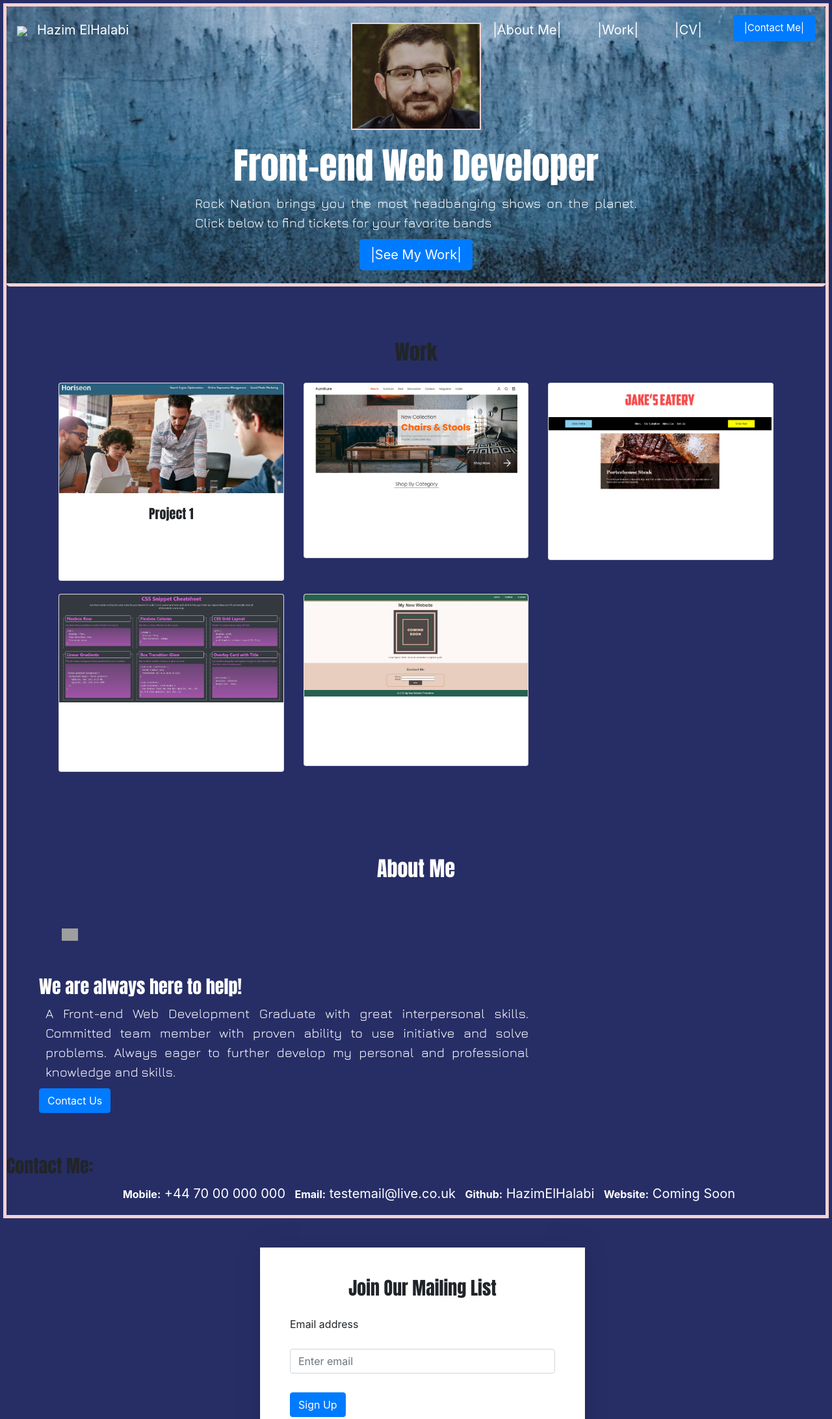
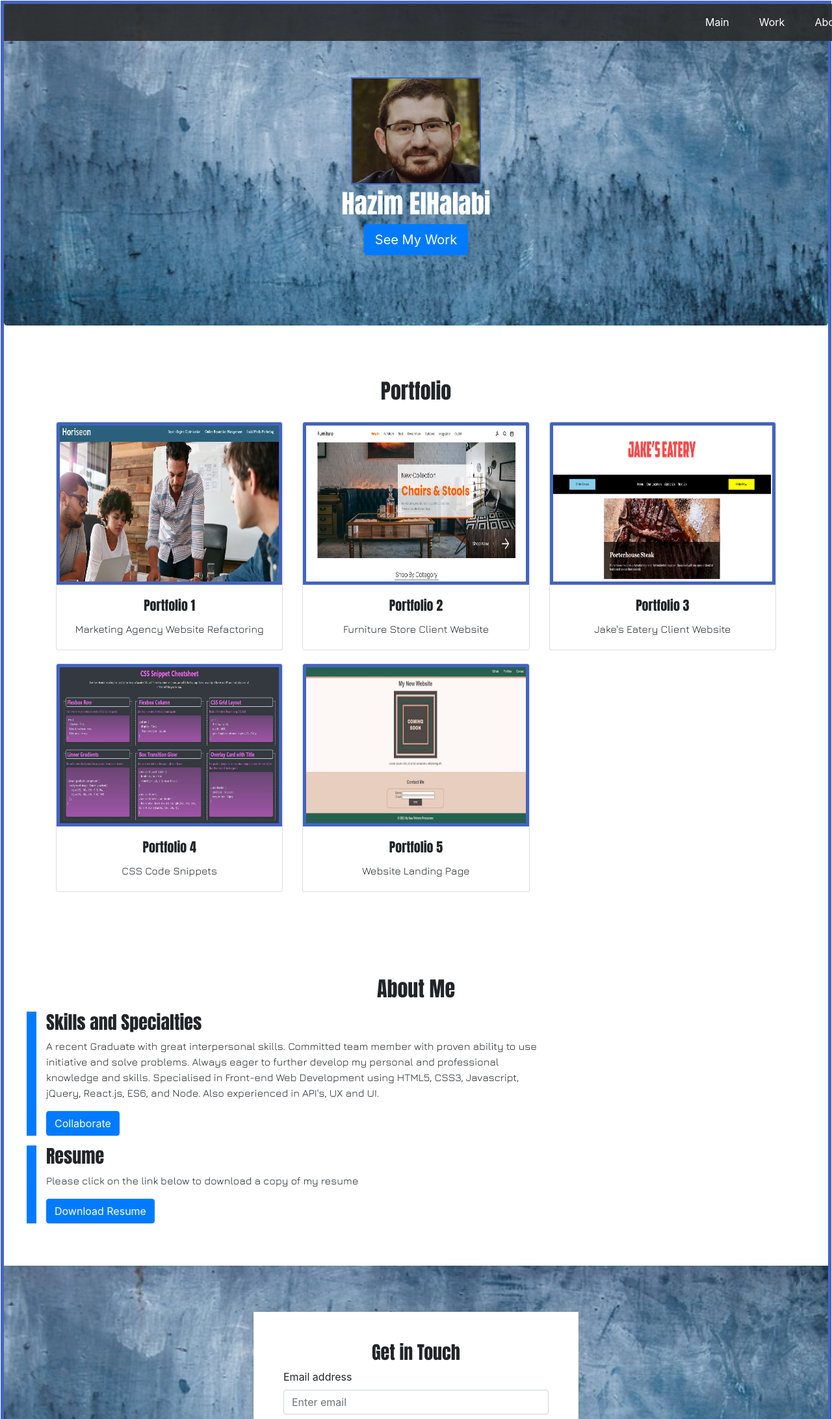
Before and after one commit to HazimElHalabi/Bootstrap-Portfolio, a plain HTML site: page index.html in a window 1280 px wide. Shown: the top 2184 px of the page at 65% size. Drawn offline with nearby package versions, Linux system fonts and the light colour scheme; grey boxes are pictures that could not be loaded.

Commit message:
HTML and CSS code refactor

```diff
--- a/CSS/style.css
+++ b/CSS/style.css
@@ -1,9 +1,18 @@
 /* Text */
+body {
+  border: 5px solid var(--border);
+  margin: 1px;
+}
+
+
 h1, h2, h3 , h4, h5, h6 {
   font-family: 'Anton', sans-serif;
 }
 p {
   font-family: 'Jura', sans-serif;
+}
+:root {
+  --border: rgb(67, 100, 191);
 }
 
 /* Navigation bar */
@@ -11,7 +20,7 @@ p {
 /* General */
 .customNav {
   position: fixed;
-  width: 100%;
+  width: 1506px;
   background: url("../images/transparency.png");
   background-color: transparent !important;
   background-size: cover;
@@ -21,14 +30,9 @@ p {
   margin-left: auto;
   margin-right: 0 !important;
 }
-.navbar-brand img {
-  padding-right: 15px;
-  width: 65px;
-}
 .nav-item {
   margin: 0px 15px;
 }
-
 /* Navigation links */
 .customNav a {
   color: white !important;
@@ -39,20 +43,26 @@ p {
 
 /* Jumbotron  */
 .jumbotron {
-  background-image: url(../images/rockOn_dark.jpg);
+  background-image: url(../images/Hero\ Tag.jpg);
   background-size: cover;
   background-repeat: no-repeat;
-  height: calc(100vh - 25px);
+  height: calc(65vh - 25px);
   display: flex;
   align-items: center;
   justify-content: center;
 }
+#bio-image {
+  width: 200px;
+  height: auto;
+  margin: 5px;
+  border: 2px solid var(--border);
+}
 
 /* Jumbotron copy */
-.jumboCopy {
+.hero-banner {
   width: 70%;
-  min-width: 500px;
-  max-width: 700px;
+  min-width: 350px;
+  max-width: 500px;
   color: white;
   text-align: center;
 }
@@ -82,6 +92,11 @@ p {
 .imageContainer {
   padding: 50px;
 }
+.card-img-top {
+  width: auto;
+  height: 250px;
+  border: 5px solid var(--border);
+}
 .valueProp {
   margin-top: 15px;
   margin-bottom: 15px;
@@ -89,20 +104,20 @@ p {
 
 /* Footer */
 .emailContain {
-  background: url(../images/emailBG.jpg);
+  background: url(../images/Hero\ Tag.jpg);
   background-size: cover;
   display: flex;
   align-items: center;
   flex-direction: column;
   align-items: center;
   justify-content: center;
-  height: 500px;
+  height: 400px;
 }
 
 /* Footer form */
 form {
   width: 500px;
-  margin: 35px auto;
+  margin: 35px;
   padding: 45px;
   border: 1px solid #F2F2F2;
   -webkit-box-shadow: 0 1px 4px rgba(0, 0, 0, 0.3), 0 0 40px rgba(0, 0, 0, 0.1) inset;
@@ -112,136 +127,9 @@ form {
 }
 
 /* STYLES FOR TEMPLATE PLEASE DO NOT TOUCH*/
-.dropdown-menu {
-  left: -97px;
-}
-footer {
-  position: absolute;
-  width: 100%;
-  height: 60px;
-  line-height: 60px;
-  background-color: #f5f5f5;
-  margin-top: 50px;
-}
 .cardContainer {
   margin-top: 20px;
 }
 .card {
   margin: 0 auto;
 }
-body {
-  background-color: #272e66;
-  border: 5px solid var(--border);
-  margin: 5px;
-}
-:root {
-  --border: rgb(245, 210, 210);
-}
-header {
-  color: white;
-  text-align: center;
-  padding: 5px;
-  font-family: 'Trebuchet MS', 'Lucida Sans Unicode', 'Lucida Grande', 'Lucida Sans', Arial, sans-serif;
-  border-bottom: 5px solid var(--border);
-}
-#bio-image {
-  width: 200px;
-  height: auto;
-  margin: 5px;
-  border: 2px solid var(--border);
-}
-.hero-banner {
-  background-image: url(../images/Hero\ Tag.jpg);
-  height: auto;
-  background-position: center;
-  background-repeat: no-repeat;
-  background-size: cover;
-  padding: 20px;
-  text-align: center;
-  color: white;
-  border-bottom: 5px solid var(--border);
-}
-p {
-  color: white;
-  text-align: justify;
-  margin: 10px;
-}
-#work {
-  margin: 10px auto;
-  display: grid;
-  grid-template-rows: 300px 250px 250px;
-  grid-template-columns: 1fr 1fr;
-  grid-template-areas:
-  "project-1 project-1"
-  "project-2 project-3"
-  "project-4 project-5"
-  ;
-}
-#project-1 {
-  grid-area: project-1;
-  background-image: url("../images/Project\ 1.jpg");
-  border: 5px solid var(--border);
-}
-#project-2 {
-  grid-area: project-2;
-  background-image: url("../images/Project\ 2.jpg");
-  border: 5px solid var(--border);
-}
-#project-3 {
-  grid-area: project-3;
-  background-image: url("../images/Project\ 3.jpg");
-  border: 5px solid var(--border);
-
-}
-#project-4 {
-  grid-area: project-4;
-  background-image: url("../images/Project\ 4.jpg");
-  border: 5px solid var(--border);
-
-}
-#project-5 {
-  grid-area: project-5;
-  background-image: url("../images/Project\ 5.jpg");
-  border: 5px solid var(--border);
-
-}
-
-.heading {
-  background-color: #5c81f0;
-  padding: 5px;
-  height: 20px;
-  text-align: center;
-}
-#contact {
-  display: flex;
-  justify-content: center;
-  align-items: center;
-  height: 50px;
-}
-li {
-  color: white;
-  display: inline-block;
-  padding: 5px;
-}
-a {
-  color: white;
-  font-size: 20px;
-  text-decoration: none;
-}
-a:hover {
-  display: inline-block;
-  background-color: rgb(46, 100, 126);
-  padding: 2px;
-  text-align: center;
-  font-size: 20px;
-  margin: 0px;
-  transition: 0.3s;
-}
-#work :hover {
-    border: 5px solid var(--border);
-    padding: 5px;
-    text-align: center;
-    font-size: 16px;
-    margin: 0px;
-    transition: 0.3s;
-}
--- a/index.html
+++ b/index.html
@@ -2,22 +2,23 @@
 <html lang="en-gb">
 
 <head>
-  <meta charset="UTF-8">
-  <meta name="viewport" content="width=device-width, initial-scale=1.0">
-  <meta http-equiv="X-UA-Compatible" content="ie=edge">
+  <!-- Required meta tags -->
+  <meta charset="utf-8">
+  <meta name="viewport" content="width=device-width, initial-scale=1, shrink-to-fit=no">
 
   <!-- Bootstrap CSS -->
   <link rel="stylesheet" href="https://cdn.jsdelivr.net/npm/bootstrap@4.6.2/dist/css/bootstrap.min.css"
     integrity="sha384-xOolHFLEh07PJGoPkLv1IbcEPTNtaed2xpHsD9ESMhqIYd0nLMwNLD69Npy4HI+N" crossorigin="anonymous">
   <link href="https://fonts.googleapis.com/css?family=Anton|Jura&display=swap" rel="stylesheet">
-  <link rel="stylesheet" href="css/style.css" />
+  <link rel="stylesheet" href="css/style.css">
 
   <title>Hazim ElHalabi - Web Developer</title>
 </head>
 
 <body>
+
+  <!-- Navigation bar -->
   <nav class="navbar navbar-expand-lg navbar-light bg-light customNav">
-    <a class="navbar-brand" href="#"><img src="images/acoustic-guitar.png">Hazim ElHalabi</a>
     <button class="navbar-toggler" type="button" data-toggle="collapse" data-target="#navbarSupportedContent"
       aria-controls="navbarSupportedContent" aria-expanded="false" aria-label="Toggle navigation">
       <span class="navbar-toggler-icon"></span>
@@ -25,36 +26,35 @@
     <div class="collapse navbar-collapse" id="navbarSupportedContent">
       <ul class="navbar-nav mr-auto">
         <li class="nav-item active">
-          <a class="nav-link" href="#"> |About Me| </a>
+          <a class="nav-link" href="#main">Main<span class="sr-only">(current)</span></a>
         </li>
         <li class="nav-item">
-          <a class="nav-link" href="#"> |Work| </a>
+          <a class="nav-link" href="#work">Work</a>
         </li>
         <li class="nav-item">
-          <a class="nav-link" href="#"> |CV| </a>
+          <a class="nav-link" href="#about">About Me</a>
         </li>
         <li class="nav-item">
-          <a class="btn btn-primary btn-lg navCTA" href="#" role="button"> |Contact Me| </a>
+          <a class="btn btn-primary btn-lg navCTA" href="#contact" role="button">Contact Me</a>
         </li>
       </ul>
     </div>
   </nav>
+  <!-- End navigation bar -->
+
   <!-- Jumbotron -->
-  <div class="jumbotron hero-banner">
-    <div class="jumboCopy">
-      <figure>
-        <img id="bio-image" src="./images/Profile Picture.jpg" alt="Hazim ElHalabi">
-      </figure>
-      <h1 class="display-4">Front-end Web Developer</h1>
-      <p class="lead">Rock Nation brings you the most headbanging shows on the planet. Click below to find tickets for
-        your favorite bands</p>
-      <a class="btn btn-primary btn-lg" href="#" role="button"> |See My Work| </a>
+  <div class="jumbotron" id="main">
+    <div class="hero-banner">
+      <img id="bio-image" src="images/Profile Picture.jpg" alt="Hazim ElHalabi">
+      <h1 class="display-5">Hazim ElHalabi</h1>
+      <a class="btn btn-primary btn-lg" href="#work" role="button">See My Work</a>
     </div>
   </div>
   <!-- End jumbotron -->
+
   <!-- Cards -->
-  <div class="container-fluid content">
-    <h2 class="sectionHeading">Work</h2>
+  <div class="container-fluid content" id="work">
+    <h2 class="sectionHeading">Portfolio</h2>
     <div class="row showsNear">
 
       <!-- Card 1 -->
@@ -62,9 +62,8 @@
         <div class="card">
           <img src="images/Project 1.jpg" class="card-img-top" alt="...">
           <div class="card-body">
-            <h5 class="card-title">Project 1</h5>
-            <p class="card-text">Marketing Agency Website Refactoring"</p>
-            <a href="https://hazimelhalabi.github.io/Marketing-Agency-Website-Refactoring/">
+            <h5 class="card-title">Portfolio 1</h5>
+            <p class="card-text">Marketing Agency Website Refactoring</p>
           </div>
         </div>
       </div>
@@ -75,9 +74,8 @@
         <div class="card">
           <img src="images/Project 2.jpg" class="card-img-top" alt="...">
           <div class="card-body">
-            <h5 class="card-title">Project 2</h5>
+            <h5 class="card-title">Portfolio 2</h5>
             <p class="card-text">Furniture Store Client Website</p>
-            <a href="https://github.com/HazimElHalabi/Online-Furniture-Store">
           </div>
         </div>
       </div>
@@ -88,9 +86,8 @@
         <div class="card">
           <img src="images/Project 3.jpg" class="card-img-top" alt="...">
           <div class="card-body">
-            <h5 class="card-title">Project 3</h5>
+            <h5 class="card-title">Portfolio 3</h5>
             <p class="card-text">Jake's Eatery Client Website</p>
-            <a href="https://github.com/HazimElHalabi/Jake-s-Eatery">
           </div>
         </div>
       </div>
@@ -101,9 +98,8 @@
         <div class="card">
           <img src="images/Project 4.jpg" class="card-img-top" alt="...">
           <div class="card-body">
-            <h5 class="card-title">Project 4</h5>
+            <h5 class="card-title">Portfolio 4</h5>
             <p class="card-text">CSS Code Snippets</p>
-            <a href="https://github.com/HazimElHalabi/CSS-Code-Snippets">
           </div>
         </div>
       </div>
@@ -114,9 +110,8 @@
         <div class="card">
           <img src="images/Project 5.jpg" class="card-img-top" alt="...">
           <div class="card-body">
-            <h5 class="card-title">Project 5</h5>
+            <h5 class="card-title">Portfolio 5</h5>
             <p class="card-text">Website Landing Page</p>
-            <a href="https://github.com/HazimElHalabi/Landing-Page">
           </div>
         </div>
       </div>
@@ -124,39 +119,51 @@
     </div>
   </div>
   <!-- End cards -->
+
   <!-- Content -->
-  <div class="container-fluid content">
+  <div class="container-fluid content" id="about">
     <h2 class="sectionHeading">About Me</h2>
 
     <!-- Row 1 -->
     <div class="row valueProp">
       <div class="sideAccent">
       </div>
-      <div class="imageContainer col-3">
-        <img src="images/Temp Image.jpg">
-      </div>
       <div class="text col-8">
-        <h3>We are always here to help!</h3>
+        <h3>Skills and Specialties</h3>
         <p>
-          A Front-end Web Development Graduate with great interpersonal skills.
-          Committed team member with proven ability to use initiative and solve problems.
-          Always eager to further develop my personal and professional knowledge and skills.
+          A recent Graduate with great interpersonal skills.
+        Committed team member with proven ability to use initiative and solve problems.
+        Always eager to further develop my personal and professional knowledge and skills.
+
+        Specialised in Front-end Web Development using  HTML5, CSS3, Javascript, jQuery, React.js, ES6, and Node. Also experienced in API's, UX and UI.
         </p>
-        <a href="#" class="btn btn-primary">Contact Us
+        <a href="contact" class="btn btn-primary">Collaborate
         </a>
       </div>
     </div>
     <!-- End row 1 -->
 
-
+    <!-- Row 2 -->
+    <div class="row valueProp">
+      <div class="sideAccent">
+      </div>
+      <div class="text col-8">
+        <h3>Resume</h3>
+        <p>
+          Please click on the link below to download a copy of my resume
+        </p>
+        <a href="#" class="btn btn-primary">Download Resume</a>
+      </div>
+    </div>
+    <!-- End row 2 -->
 
   </div>
   <!-- End content -->
 
   <!-- Footer -->
-  <footer class="emailContain">
+  <footer class="emailContain" id="contact">
     <form>
-      <h3 class="sectionHeading">Join Our Mailing List</h3>
+      <h3 class="sectionHeading">Get in Touch</h3>
       <div class="form-group">
         <label for="exampleInputEmail1">Email address</label>
         <input type="email" class="form-control" id="exampleInputEmail1" aria-describedby="emailHelp"
@@ -166,17 +173,18 @@
     </form>
   </footer>
   <!-- End footer -->
-  <!-- contact -->
-  <h3>Contact Me:</h3>
-  <section class="page-section contact" id="contact">
-    <ul>
-      <li><strong>Mobile:</strong><a href="#"> +44 70 00 000 000 </a></li>
-      <li><strong>Email:</strong><a href="https://www.live.co.uk"> testemail@live.co.uk </a></li>
-      <li><strong>Github:</strong><a href="https://github.com/HazimElHalabi"> HazimElHalabi </a></li>
-      <li><strong>Website:</strong><a href="#"> Coming Soon </a></li>
-    </ul>
-  </section>
-  </main>
+
+  <!-- Optional JavaScript -->
+  <!-- jQuery first, then Popper.js, then Bootstrap JS -->
+  <script src="https://code.jquery.com/jquery-3.3.1.slim.min.js"
+    integrity="sha384-q8i/X+965DzO0rT7abK41JStQIAqVgRVzpbzo5smXKp4YfRvH+8abtTE1Pi6jizo"
+    crossorigin="anonymous"></script>
+  <script src="https://cdnjs.cloudflare.com/ajax/libs/popper.js/1.14.7/umd/popper.min.js"
+    integrity="sha384-UO2eT0CpHqdSJQ6hJty5KVphtPhzWj9WO1clHTMGa3JDZwrnQq4sF86dIHNDz0W1"
+    crossorigin="anonymous"></script>
+  <script src="https://stackpath.bootstrapcdn.com/bootstrap/4.3.1/js/bootstrap.min.js"
+    integrity="sha384-JjSmVgyd0p3pXB1rRibZUAYoIIy6OrQ6VrjIEaFf/nJGzIxFDsf4x0xIM+B07jRM"
+    crossorigin="anonymous"></script>
 </body>
 
 </html>
```
Also changed, not shown: images/transparency.png (added).
